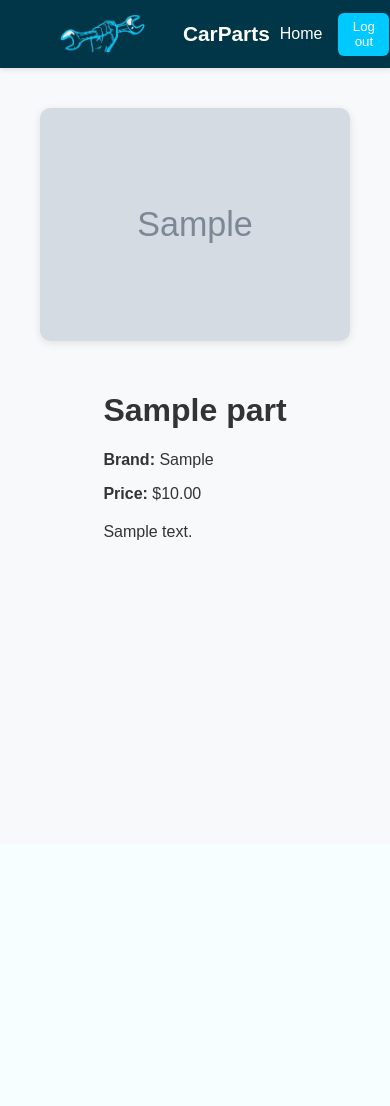
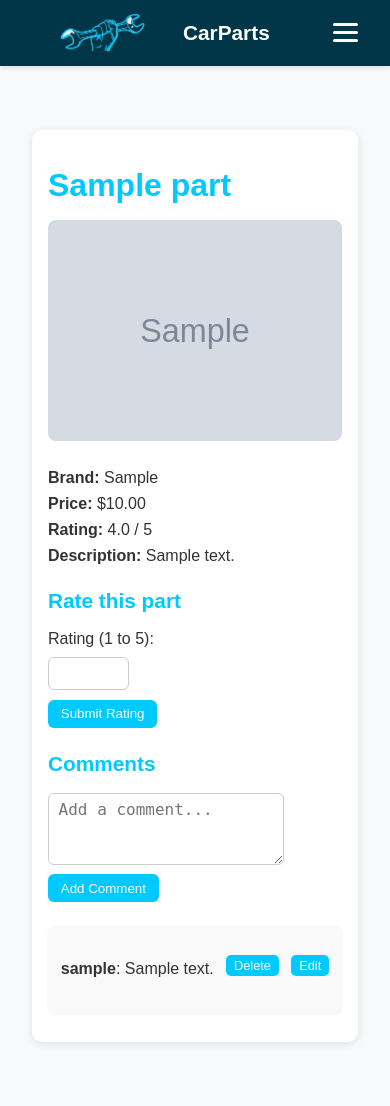
Before and after one commit to mohannad-sallam/Capstone-Project, a Django app: page /part/1/ in a window 390 px wide. Before the commit the page ends 540 px from the top, so only its background shows below. Run offline with Django 5.2, Linux system fonts and the light colour scheme; a user stored in the database is signed in; tables that the repository leaves empty hold one stand-in row (values such as "Sample post"); grey boxes marked "Sample" are stand-in pictures.

Commit message:
i modified alot of things in here and forgot to commit, i added the reviews and add,update and delete comment classes in veiws to use in part_details template, then i modified the template to include the ratings and comments functionalities, and created update_comment template, and at that point i saw that the shared css file is not working on them and it became complix so i created a css file for each html file to make it simpler and to know where is the errors easier, and then added the average rating for part_detail class in views so i can send it and view it in part_detail template, and then after i thought that i finally finished i noticed that the navbar that i had built in the base.html file is not responsive, so added a hamburger navigation for the phone screen size using css and javascript

```diff
--- /dev/null
+++ b/main_app/static/css/part_detail.css
@@ -0,0 +1,115 @@
+.part-detail {
+  max-width: 900px;
+  margin: 2rem auto;
+  padding: 1rem;
+  background-color: #fff;
+  border-radius: 10px;
+  box-shadow: 0 2px 8px rgba(0,0,0,0.1);
+}
+
+.part-detail h1 {
+  font-size: 2rem;
+  color: #00C9FF;
+  margin-bottom: 1rem;
+}
+
+.part-detail img.part-image {
+  width: 100%;
+  max-height: 400px;
+  object-fit: cover;
+  border-radius: 8px;
+  margin-bottom: 1rem;
+}
+
+.part-detail p {
+  margin: 0.5rem 0;
+  font-size: 1rem;
+  color: #333;
+}
+
+.part-detail h2 {
+  margin-top: 1.5rem;
+  font-size: 1.3rem;
+  color: #00C9FF;
+}
+
+.part-detail form {
+  margin: 1rem 0 1.5rem 0;
+  display: flex;
+  align-items: center;
+  gap: 0.6rem;
+}
+
+.part-detail input[type="number"],
+.part-detail textarea {
+  padding: 0.4rem 0.6rem;
+  border-radius: 6px;
+  border: 1px solid #ccc;
+  font-size: 1rem;
+}
+
+.part-detail input[type="number"] {
+  width: 60px;
+}
+
+.part-detail button {
+  background-color: #00C9FF;
+  border: none;
+  color: #fff;
+  padding: 0.4rem 0.8rem;
+  border-radius: 6px;
+  cursor: pointer;
+  transition: background-color 0.2s ease;
+}
+
+.part-detail button:hover {
+  background-color: #0099cc;
+}
+
+.comment {
+  background-color: #f9f9f9;
+  padding: 0.8rem;
+  margin-bottom: 0.8rem;
+  border-radius: 6px;
+  box-shadow: 0 1px 3px rgba(0,0,0,0.05);
+  display: flex;
+  justify-content: space-between;
+  align-items: center;
+}
+
+.comment p {
+  margin: 0;
+}
+
+.comment form {
+  display: inline-block;
+  margin-left: 0.3rem;
+}
+
+.comment button {
+  background-color: #00C9FF;
+  border: none;
+  color: #fff;
+  padding: 0.2rem 0.5rem;
+  border-radius: 5px;
+  font-size: 0.8rem;
+}
+
+.comment button:hover {
+  background-color: #0099cc;
+}
+
+@media (max-width: 768px) {
+  .part-detail {
+    padding: 1rem;
+  }
+
+  .part-detail img.part-image {
+    max-height: 300px;
+  }
+
+  .part-detail form {
+    flex-direction: column;
+    align-items: flex-start;
+  }
+}
--- a/main_app/static/css/style.css
+++ b/main_app/static/css/style.css
@@ -1,4 +1,3 @@
-/* General reset */
 body {
   margin: 0;
   font-family: "Poppins", sans-serif;
@@ -6,7 +5,6 @@ body {
   color: #333;
 }
 
-/* Navbar */
 .navbar {
   display: flex;
   justify-content: space-between;
@@ -26,7 +24,6 @@ body {
 }
 
 .logo {
-
   height: 40px;
   object-fit: contain;
 }
@@ -54,11 +51,6 @@ body {
   color: #00C9FF;
 }
 
-/* === Logout button === */
-#logout-form {
-  display: inline;
-}
-
 .logout-btn {
   background-color: #00C9FF;
   border: none;
@@ -73,115 +65,52 @@ body {
 .logout-btn:hover {
   background-color: #0099cc;
 }
-/* Home Grid */
-.page-title {
-  text-align: center;
-  margin: 30px 0 20px;
-  font-size: 1.8rem;
+
+
+main.content {
+  padding: 2rem;
 }
 
-.parts-grid {
-  display: grid;
-  grid-template-columns: repeat(auto-fit, minmax(280px, 1fr));
-  gap: 1.5rem;
-  padding: 2rem;
-  justify-items: center;
+/* Hamburger menu hidden on desktop */
+.hamburger {
+  display: none;
+  flex-direction: column;
+  cursor: pointer;
+  gap: 5px;
 }
 
-.card {
-  background-color: #fff;
-  border-radius: 12px;
-  box-shadow: 0 4px 10px rgba(0, 0, 0, 0.1);
-  overflow: hidden;
-  width: 100%;
-  max-width: 320px;
-  transition: transform 0.2s ease, box-shadow 0.2s ease;
+.hamburger div {
+  width: 25px;
+  height: 3px;
+  background-color: white;
+  border-radius: 2px;
 }
 
-.card:hover {
-  transform: translateY(-5px);
-  box-shadow: 0 6px 15px rgba(0, 0, 0, 0.15);
-}
 
-.card img {
-  width: 100%;
-  height: 200px;
-  object-fit: cover;
-}
-
-.card-body {
-  padding: 1rem;
-  text-align: center;
-}
-
-.card-body h2 {
-  font-size: 1.2rem;
-  margin-bottom: 0.5rem;
-}
-
-.card-body .brand {
-  color: #666;
-  font-size: 0.9rem;
-}
-
-.card-body .price {
-  font-weight: bold;
-  margin: 0.5rem 0;
-}
-
-.card-body .btn {
-  display: inline-block;
-  padding: 0.5rem 1rem;
-  background-color: #00c9ff;
-  color: white;
-  border-radius: 6px;
-  text-decoration: none;
-  transition: background 0.2s;
-}
-
-.card-body .btn:hover {
-  background-color: #0099cc;
-}
-
-/* Part Detail */
-.part-detail {
-  display: flex;
-  flex-wrap: wrap;
-  gap: 30px;
-  justify-content: center;
-  align-items: flex-start;
-  padding: 40px;
-}
-
-.detail-image {
-  width: 400px;
-  height: auto;
-  border-radius: 10px;
-  box-shadow: 0 2px 8px rgba(0, 0, 0, 0.1);
-}
-
-.detail-info {
-  max-width: 500px;
-}
-
-.description {
-  margin-top: 15px;
-  line-height: 1.6;
-}
-
-/* Responsive */
 @media (max-width: 768px) {
-  .part-detail {
+  .nav-right {
+    display: none; /* hide links initially */
     flex-direction: column;
-    align-items: center;
+    position: absolute;
+    top: 60px;
+    right: 10px;
+    background-color: #003647;
+    padding: 1rem;
+    border-radius: 8px;
+    width: 150px;
+    box-shadow: 0 2px 8px rgba(0,0,0,0.2);
   }
 
-  .detail-image {
-    width: 100%;
-    max-width: 400px;
+  .nav-right a,
+  .nav-right form button {
+    margin: 0.5rem 0;
   }
 
-  .nav-right a {
-    margin-left: 10px;
+  .hamburger {
+    display: flex;
+  }
+
+  .nav-right.active {
+    display: flex;
   }
 }
--- a/main_app/templates/base.html
+++ b/main_app/templates/base.html
@@ -17,15 +17,32 @@
         />
         <span class="brand">CarParts</span>
       </div>
-      <div class="nav-right">
+
+      <div class="nav-right" id="nav-links">
         <a href="{% url 'home' %}">Home</a>
         <form id="logout-form" method="post" action="{% url 'logout' %}">
           {% csrf_token %}
           <button type="submit" class="logout-btn">Log out</button>
         </form>
       </div>
+
+      <!-- Hamburger -->
+      <div class="hamburger" id="hamburger">
+        <div></div>
+        <div></div>
+        <div></div>
+      </div>
     </nav>
 
     <main class="content">{% block content %} {% endblock %}</main>
+
+    <script>
+      const hamburger = document.getElementById("hamburger");
+      const navLinks = document.getElementById("nav-links");
+
+      hamburger.addEventListener("click", () => {
+        navLinks.classList.toggle("active");
+      });
+    </script>
   </body>
 </html>
--- a/main_app/templates/home.html
+++ b/main_app/templates/home.html
@@ -5,6 +5,8 @@
 {% block title %}Home | CarParts{% endblock %}
 
 {% block content %}
+<link rel="stylesheet" href="{% static 'css/home.css' %}" />
+
 <h1 class="page-title">Available Car Parts</h1>
 
 <div class="parts-grid">
--- a/main_app/templates/part_detail.html
+++ b/main_app/templates/part_detail.html
@@ -1,15 +1,57 @@
 {% extends 'base.html' %}
 {% load static %}
+
 {% block title %}{{ part.name }} | CarParts{% endblock %}
 
 {% block content %}
+<link rel="stylesheet" href="{% static 'css/part_detail.css' %}" />
+
 <div class="part-detail">
-  <img src="{% static part.image_url %}" alt="{{ part.name }}" class="detail-image">
-  <div class="detail-info">
-    <h1>{{ part.name }}</h1>
-    <p><strong>Brand:</strong> {{ part.brand }}</p>
-    <p><strong>Price:</strong> ${{ part.price }}</p>
-    <p class="description">{{ part.description }}</p>
+  <h1>{{ part.name }}</h1>
+  <img src="{% static part.image_url %}" alt="{{ part.name }}" class="part-image">
+  <p><strong>Brand:</strong> {{ part.brand }}</p>
+  <p><strong>Price:</strong> ${{ part.price }}</p>
+  {% if avg_rating %}
+    <p><strong>Rating:</strong> {{ avg_rating|floatformat:1 }} / 5</p>
+  {% else %}
+    <p><strong>Rating:</strong> Not rated yet</p>
+
+  {% endif %}
+  <p><strong>Description:</strong> {{ part.description }}</p>
+
+  <!-- Rating Section -->
+  <h2>Rate this part</h2>
+  <form method="post" action="{% url 'add_review' part.pk %}">
+    {% csrf_token %}
+    <label for="rating">Rating (1 to 5):</label>
+    <input type="number" id="rating" name="rating" min="1" max="5" required>
+    <button type="submit">Submit Rating</button>
+  </form>
+
+  <h2>Comments</h2>
+  <!-- Add Comment -->
+  <form method="post" action="{% url 'add_comment' part.pk %}">
+    {% csrf_token %}
+    <textarea name="comment_text" rows="3" placeholder="Add a comment..." required></textarea>
+    <button type="submit">Add Comment</button>
+  </form>
+
+  <!-- Display Comments -->
+  {% for comment in part.comments.all %}
+  <div class="comment">
+    <p><strong>{{ comment.user.username }}</strong>: {{ comment.comment_text }}</p>
+    {% if comment.user == request.user %}
+    <form method="post" action="{% url 'delete_comment' comment.pk %}" style="display:inline;">
+      {% csrf_token %}
+      <button type="submit">Delete</button>
+    </form>
+    <form method="get" action="{% url 'update_comment' comment.pk %}" style="display:inline;">
+      <button type="submit">Edit</button>
+    </form>
+    {% endif %}
   </div>
+  {% empty %}
+  <p>No comments yet.</p>
+  {% endfor %}
 </div>
 {% endblock %}
--- a/main_app/urls.py
+++ b/main_app/urls.py
@@ -6,4 +6,9 @@ urlpatterns = [
     path("", views.home, name="home"),
     path('part/<int:pk>/', views.part_detail, name='part_detail'),
     path('accounts/signup/', views.signup, name='signup'),
+    path('part/<int:pk>/review/', views.add_review, name='add_review'),
+    path('part/<int:pk>/comment/', views.add_comment, name='add_comment'),
+    path('comment/<int:pk>/update/', views.update_comment, name='update_comment'),
+    path('comment/<int:pk>/delete/', views.delete_comment, name='delete_comment'),
+
 ]
--- a/main_app/views.py
+++ b/main_app/views.py
@@ -4,8 +4,10 @@ from django.contrib.auth.forms import UserCreationForm
 from django.contrib.auth.views import LoginView
 from django.http import HttpResponse
 from django.shortcuts import get_object_or_404, redirect, render
+from django.views.decorators.http import require_POST
+from django.db.models import Avg
 
-from .models import Parts
+from .models import Comment, Parts, Review
 
 
 @login_required
@@ -18,8 +20,15 @@ def home(request):
 @login_required
 def part_detail(request, pk):
     part = get_object_or_404(Parts, pk=pk) # in here i used get_object_or_404 instead of object.get() because it returnes 404 page not founf if there was no part found instead of 500 server error
-    return render(request, 'part_detail.html', {'part': part})
 
+    # calculate average rating
+    avg_rating = part.reviews.aggregate(average=Avg('rating'))['average']
+
+    context = {
+        'part': part,
+        'avg_rating': avg_rating,
+    }
+    return render(request, 'part_detail.html', context)
 
 def signup(request):
     error_message = ''
@@ -34,3 +43,42 @@ def signup(request):
     form = UserCreationForm()
     context = {'form': form, 'error_message': error_message}
     return render(request, 'signup.html', context)
+
+
+@login_required
+@require_POST
+def add_review(request, pk):
+    part = get_object_or_404(Parts, pk=pk)
+    rating = int(request.POST.get('rating'))
+    review, created = Review.objects.update_or_create(
+        part=part,
+        user=request.user,
+        defaults={'rating': rating}
+    )
+    return redirect('part_detail', pk=pk)
+
+@login_required
+@require_POST
+def add_comment(request, pk):
+    part = get_object_or_404(Parts, pk=pk)
+    comment_text = request.POST.get('comment_text')
+    if comment_text:
+        Comment.objects.create(part=part, user=request.user, comment_text=comment_text)
+    return redirect('part_detail', pk=pk)
+
+@login_required
+def update_comment(request, pk):
+    comment = get_object_or_404(Comment, pk=pk, user=request.user)
+    if request.method == 'POST':
+        comment.comment_text = request.POST.get('comment_text')
+        comment.save()
+        return redirect('part_detail', pk=comment.part.pk)
+    return render(request, 'update_comment.html', {'comment': comment})
+
+@login_required
+@require_POST
+def delete_comment(request, pk):
+    comment = get_object_or_404(Comment, pk=pk, user=request.user)
+    part_pk = comment.part.pk
+    comment.delete()
+    return redirect('part_detail', pk=part_pk)
```
Also changed, not shown: main_app/static/css/home.css (added, +73 -0 lines), main_app/static/css/update_comment.css (added, +34 -0 lines), main_app/templates/update_comment.html (added, +13 -0 lines).
